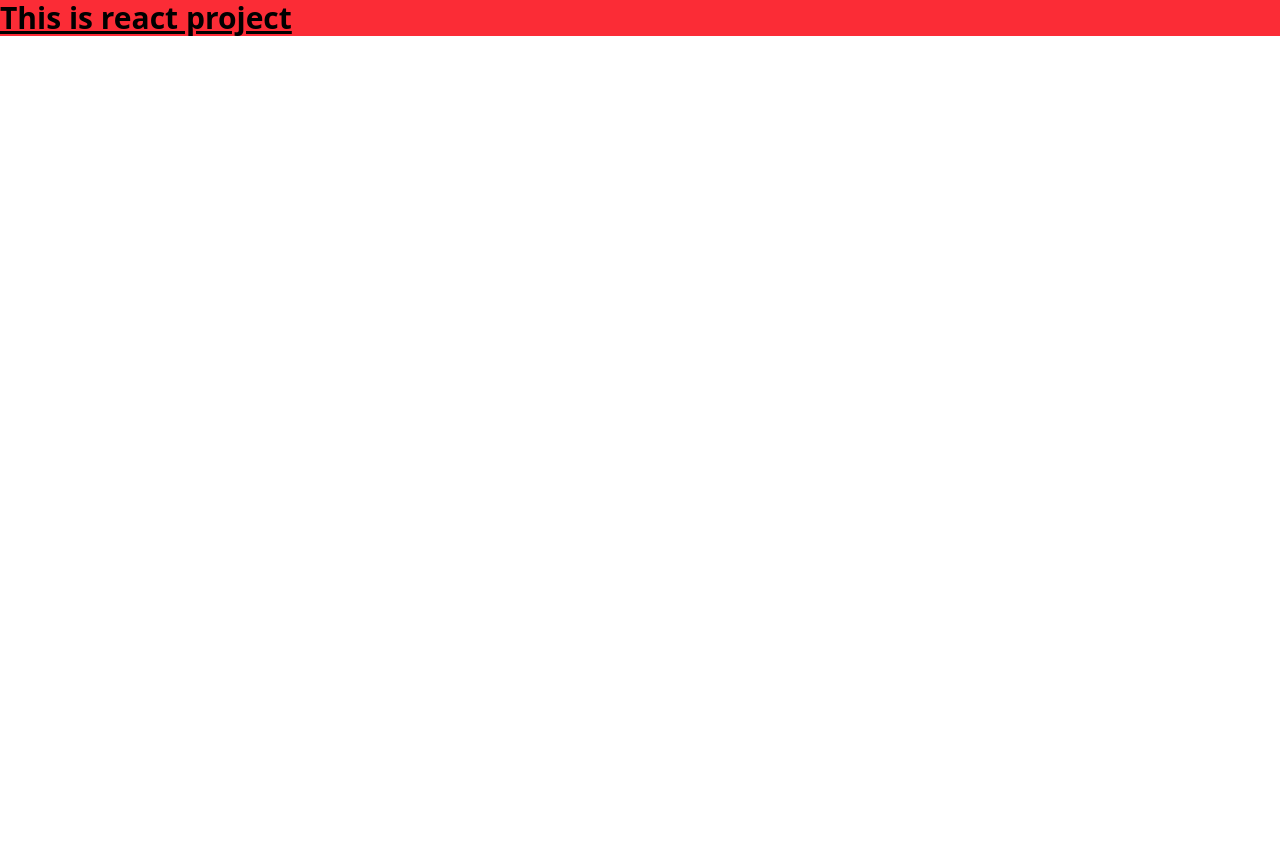
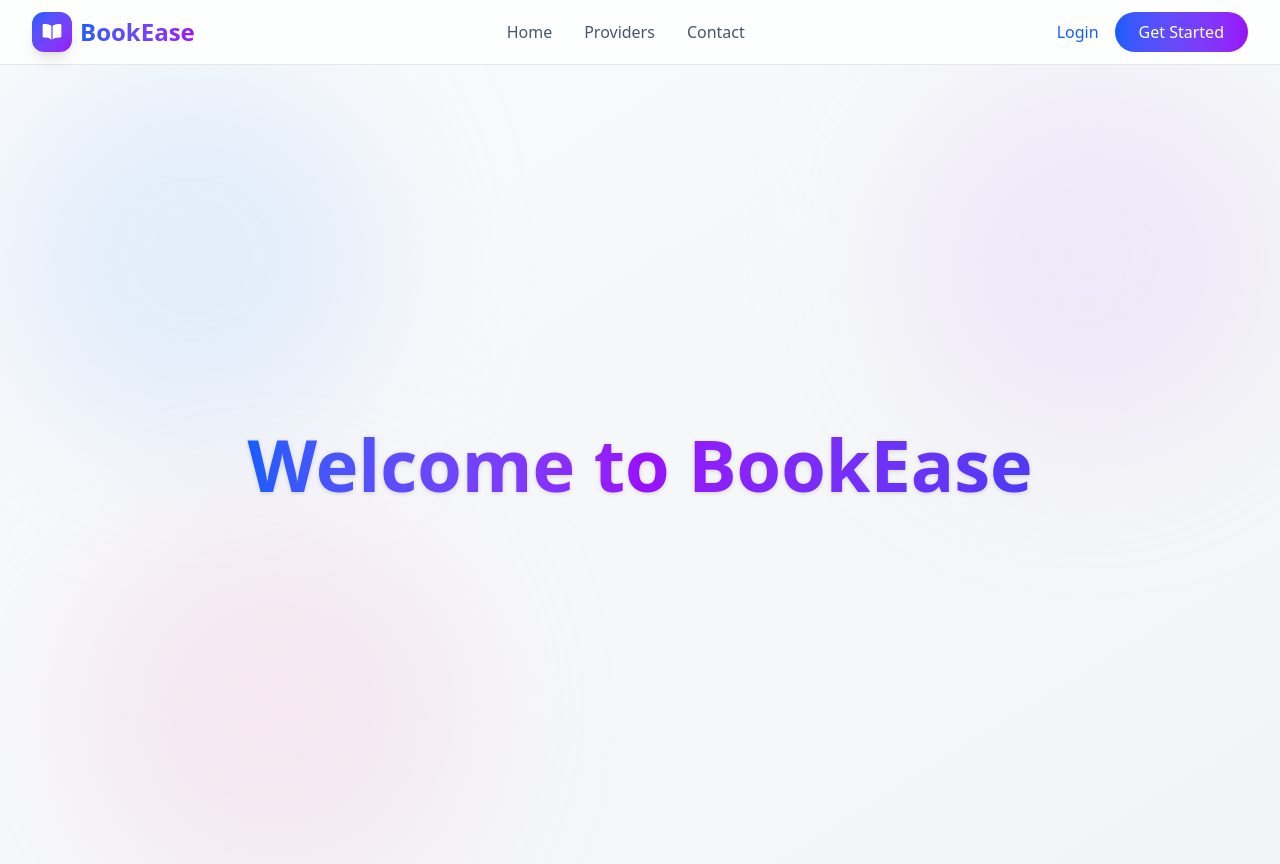
Before and after one commit to Ajay-Dev99/Bookease, a React (Vite) app in the folder client/: page / in a window 1280 px wide. Before the commit the page ends 800 px from the top, so only its background shows below. Built offline with nearby package versions, Linux system fonts and the light colour scheme.

Commit message:
feat: Implement initial client-side React application structure including routing, a user layout, home page, and a navigation bar.

```diff
--- a/client/src/App.jsx
+++ b/client/src/App.jsx
@@ -1,7 +1,18 @@
-export default function App() {
+import React from 'react';
+import { BrowserRouter as Router, Routes, Route } from 'react-router-dom';
+import Home from './pages/Home';
+import UserLayout from './layouts/UserLayout';
+
+function App() {
   return (
-    <div className="text-3xl font-bold underline">
-      <h1 className="bg-red-500">This is react project</h1>
-    </div>
-  )
+    <Router>
+      <Routes>
+        <Route element={<UserLayout />}>
+          <Route path="/" element={<Home />} />
+        </Route>
+      </Routes>
+    </Router>
+  );
 }
+
+export default App;
--- /dev/null
+++ b/client/src/components/Navbar.jsx
@@ -0,0 +1,50 @@
+import { Link } from 'react-router-dom';
+import { IoBook } from "react-icons/io5";
+
+const Navbar = () => {
+    return (
+        <nav className="fixed top-0 left-0 right-0 z-50 bg-white/70 backdrop-blur-md border-b border-gray-200">
+            <div className="max-w-7xl mx-auto px-4 sm:px-6 lg:px-8">
+                <div className="flex justify-between items-center h-16">
+                    <Link to="/" className="flex items-center gap-2">
+                        <div className="w-10 h-10 rounded-xl bg-gradient-to-br from-blue-600 to-purple-600 flex items-center justify-center text-white shadow-lg">
+                            <IoBook size={20} />
+                        </div>
+                        <span className="text-2xl font-bold bg-clip-text text-transparent bg-gradient-to-r from-blue-600 to-purple-600">
+                            BookEase
+                        </span>
+                    </Link>
+
+                    <div className="hidden md:flex items-center space-x-8">
+                        <Link to="/" className="text-gray-600 hover:text-blue-600 font-medium transition-colors">
+                            Home
+                        </Link>
+                        <Link to="/providers" className="text-gray-600 hover:text-blue-600 font-medium transition-colors">
+                            Providers
+                        </Link>
+                        <Link to="/contact" className="text-gray-600 hover:text-blue-600 font-medium transition-colors">
+                            Contact
+                        </Link>
+                    </div>
+
+                    <div className="hidden md:flex items-center gap-4">
+                        <Link
+                            to="/login"
+                            className="text-blue-600 font-medium hover:text-blue-700 transition-colors"
+                        >
+                            Login
+                        </Link>
+                        <Link
+                            to="/signup"
+                            className="px-6 py-2 bg-gradient-to-r from-blue-600 to-purple-600 text-white font-medium rounded-full hover:shadow-lg hover:opacity-90 transition-all transform hover:-translate-y-0.5"
+                        >
+                            Get Started
+                        </Link>
+                    </div>
+                </div>
+            </div>
+        </nav>
+    );
+};
+
+export default Navbar;
--- /dev/null
+++ b/client/src/layouts/UserLayout.jsx
@@ -0,0 +1,16 @@
+import React from 'react';
+import { Outlet } from 'react-router-dom';
+import Navbar from '../components/Navbar';
+
+const UserLayout = () => {
+    return (
+        <div className="min-h-screen bg-gray-50 flex flex-col">
+            <Navbar />
+            <main className="flex-grow pt-16">
+                <Outlet />
+            </main>
+        </div>
+    );
+};
+
+export default UserLayout;
--- /dev/null
+++ b/client/src/pages/Home.jsx
@@ -0,0 +1,20 @@
+import React from 'react';
+
+const Home = () => {
+    return (
+        <div className="relative flex items-center justify-center min-h-screen overflow-hidden bg-gradient-to-br from-slate-50 to-gray-100">
+            {/* Decorative background blobs */}
+            <div className="absolute top-0 left-0 w-96 h-96 bg-blue-200 rounded-full mix-blend-multiply filter blur-3xl opacity-30 animate-blob"></div>
+            <div className="absolute top-0 right-0 w-96 h-96 bg-purple-200 rounded-full mix-blend-multiply filter blur-3xl opacity-30 animate-blob [animation-delay:2000ms]"></div>
+            <div className="absolute -bottom-8 left-20 w-96 h-96 bg-pink-200 rounded-full mix-blend-multiply filter blur-3xl opacity-30 animate-blob [animation-delay:4000ms]"></div>
+
+            <div className="relative z-10 text-center">
+                <h1 className="text-7xl font-extrabold text-transparent bg-clip-text bg-gradient-to-r from-blue-600 via-purple-600 to-indigo-600 animate-fade-in-up drop-shadow-sm">
+                    Welcome to BookEase
+                </h1>
+            </div>
+        </div>
+    );
+};
+
+export default Home;
```
